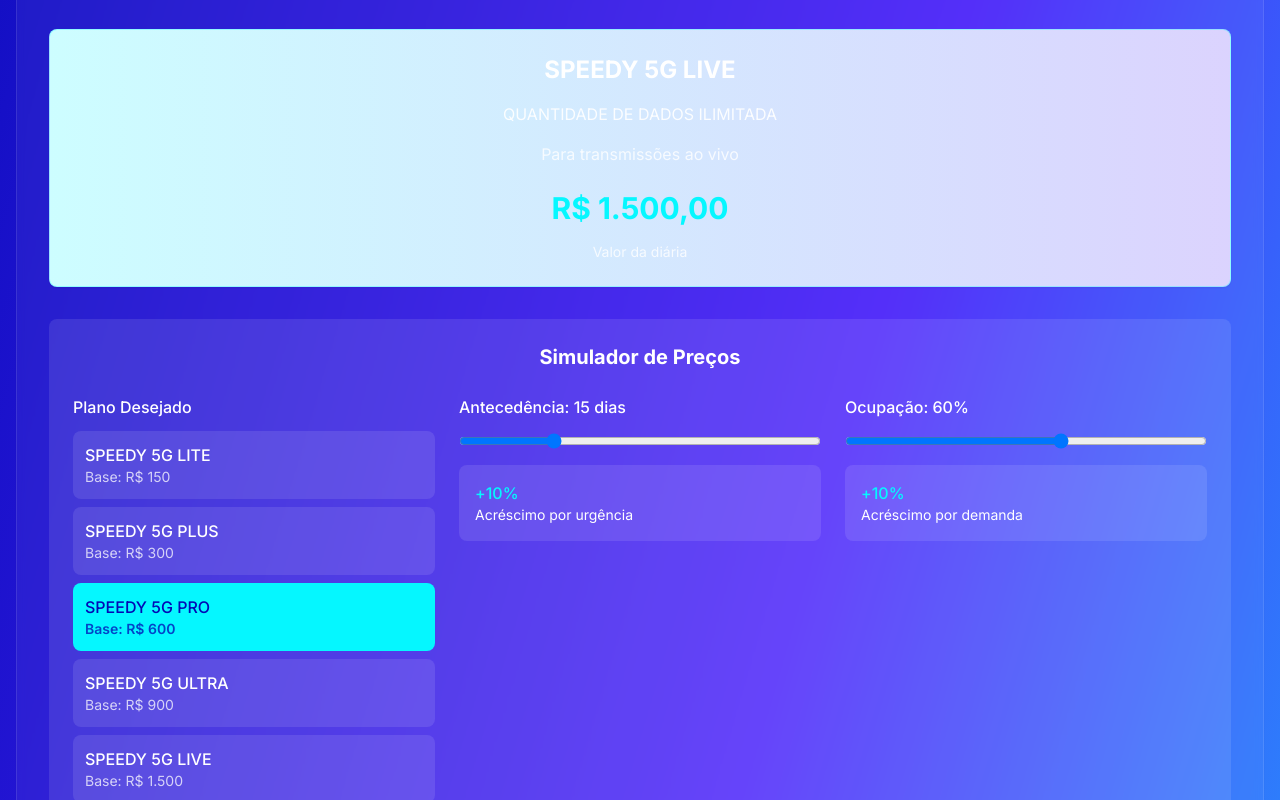
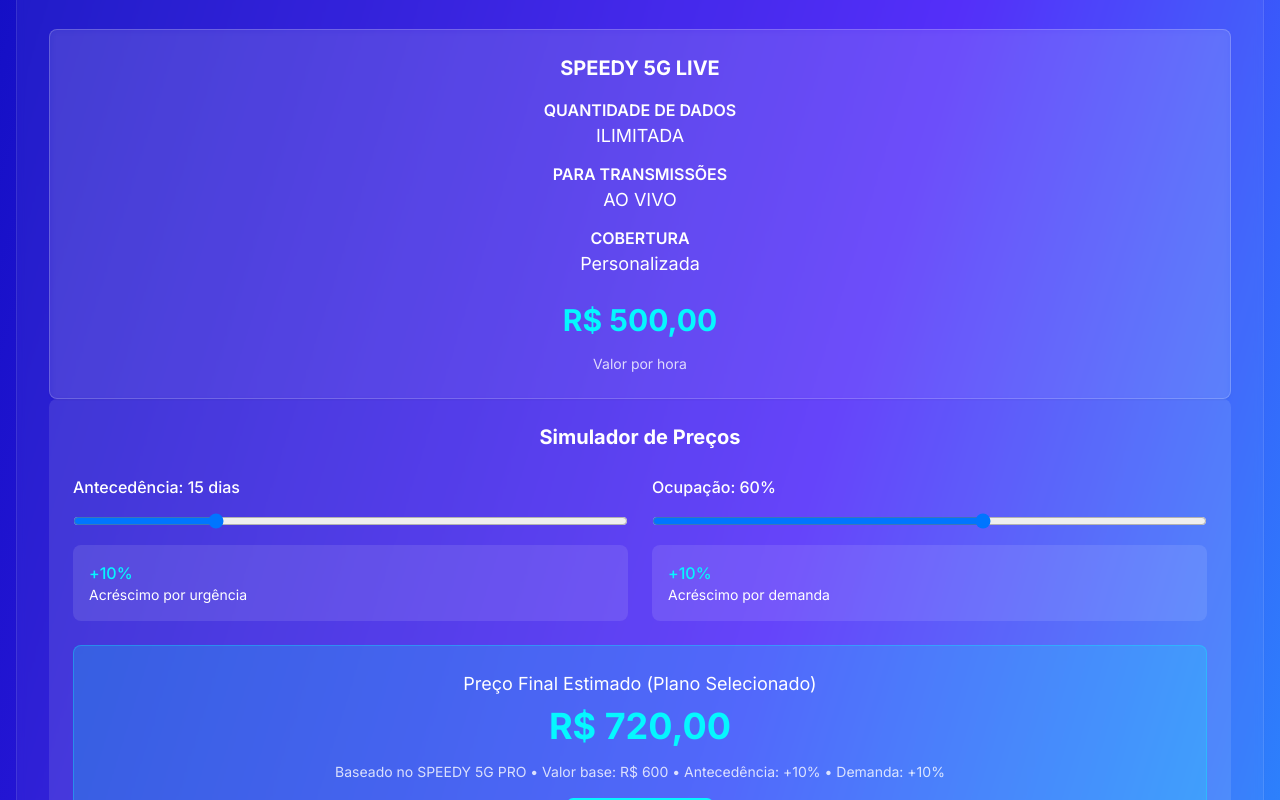
Before and after one commit to DesenvolvedoresLEGAL/oplegal-v12, a React (Vite) app: page /precos in a window 1280 px wide. Shown: the part 1040-1840 px from the top of the page. Built offline with nearby package versions, Linux system fonts and the light colour scheme.

Commit message:
Refactor pricing simulator and Speedy 5G Live
Remove redundant plans from the pricing simulator and update Speedy 5G Live pricing and styling.

```diff
--- a/src/pages/PrecosPage.tsx
+++ b/src/pages/PrecosPage.tsx
@@ -23,7 +23,7 @@ const PrecosPage = () => {
     "SPEEDY 5G PLUS": 300,
     "SPEEDY 5G PRO": 600,
     "SPEEDY 5G ULTRA": 900,
-    "SPEEDY 5G LIVE": 1500,
+    "SPEEDY 5G LIVE": 500,
   };
 
   const getAdvanceFactor = (days: number) => {
@@ -221,15 +221,27 @@ const PrecosPage = () => {
             </div>
 
             {/* SPEEDY 5G LIVE */}
-            <Card className="p-6 bg-gradient-to-r from-legal-cyan/20 to-legal-purple/20 backdrop-blur-sm border-legal-cyan/30 mb-8">
+            <Card className="p-6 bg-white/10 backdrop-blur-sm border-white/20 relative overflow-hidden">
               <div className="text-center">
-                <h3 className="text-2xl font-bold text-white mb-4">SPEEDY 5G LIVE</h3>
-                <p className="text-white/90 mb-4">QUANTIDADE DE DADOS ILIMITADA</p>
-                <p className="text-white/80 mb-6">Para transmissões ao vivo</p>
+                <h3 className="text-xl font-bold text-white mb-4">SPEEDY 5G LIVE</h3>
+                <div className="space-y-3 mb-6">
+                  <div className="text-white">
+                    <div className="font-semibold">QUANTIDADE DE DADOS</div>
+                    <div className="text-lg">ILIMITADA</div>
+                  </div>
+                  <div className="text-white">
+                    <div className="font-semibold">PARA TRANSMISSÕES</div>
+                    <div className="text-lg">AO VIVO</div>
+                  </div>
+                  <div className="text-white">
+                    <div className="font-semibold">COBERTURA</div>
+                    <div className="text-lg">Personalizada</div>
+                  </div>
+                </div>
                 <div className="text-3xl font-bold text-legal-cyan mb-4">
-                  R$ 1.500,00
+                  R$ 500,00
                 </div>
-                <div className="text-white/80 text-sm">Valor da diária</div>
+                <div className="text-white/80 text-sm">Valor por hora</div>
               </div>
             </Card>
 
@@ -237,28 +249,7 @@ const PrecosPage = () => {
             <div className="bg-white/10 rounded-lg p-6 mb-8">
               <h3 className="text-xl font-bold text-white mb-6 text-center">Simulador de Preços</h3>
 
-              <div className="grid md:grid-cols-3 gap-6 mb-6">
-                {/* Seleção de Plano */}
-                <div>
-                  <label className="block text-white font-medium mb-3">Plano Desejado</label>
-                  <div className="space-y-2">
-                    {Object.entries(baseRates).map(([plan, price]) => (
-                      <button
-                        key={plan}
-                        onClick={() => setSelectedPlan(plan)}
-                        className={`w-full p-3 rounded-lg text-left transition-all ${
-                          selectedPlan === plan
-                            ? "bg-legal-cyan text-legal font-semibold"
-                            : "bg-white/10 text-white hover:bg-white/20"
-                        }`}
-                      >
-                        <div className="font-medium">{plan}</div>
-                        <div className="text-sm opacity-75">Base: R$ {price.toLocaleString('pt-BR')}</div>
-                      </button>
-                    ))}
-                  </div>
-                </div>
-
+              <div className="grid md:grid-cols-2 gap-6 mb-6">
                 {/* Antecedência */}
                 <div>
                   <label className="block text-white font-medium mb-3">
@@ -310,12 +301,12 @@ const PrecosPage = () => {
               {/* Resultado */}
               <div className="bg-legal-cyan/20 rounded-lg p-6 border border-legal-cyan/30">
                 <div className="text-center">
-                  <div className="text-white text-lg mb-2">Preço Final Estimado</div>
+                  <div className="text-white text-lg mb-2">Preço Final Estimado (Plano Selecionado)</div>
                   <div className="text-4xl font-bold text-legal-cyan mb-4">
                     R$ {finalPrice.toLocaleString('pt-BR', { minimumFractionDigits: 2 })}
                   </div>
                   <div className="text-white/80 text-sm">
-                    Valor base: R$ {baseRates[selectedPlan as keyof typeof baseRates].toLocaleString('pt-BR')} •
+                    Baseado no {selectedPlan} • Valor base: R$ {baseRates[selectedPlan as keyof typeof baseRates].toLocaleString('pt-BR')} •
                     Antecedência: {advanceFactor >= 0 ? "+" : ""}{(advanceFactor * 100).toFixed(0)}% •
                     Demanda: +{(demandFactor * 100).toFixed(0)}%
                   </div>
```
